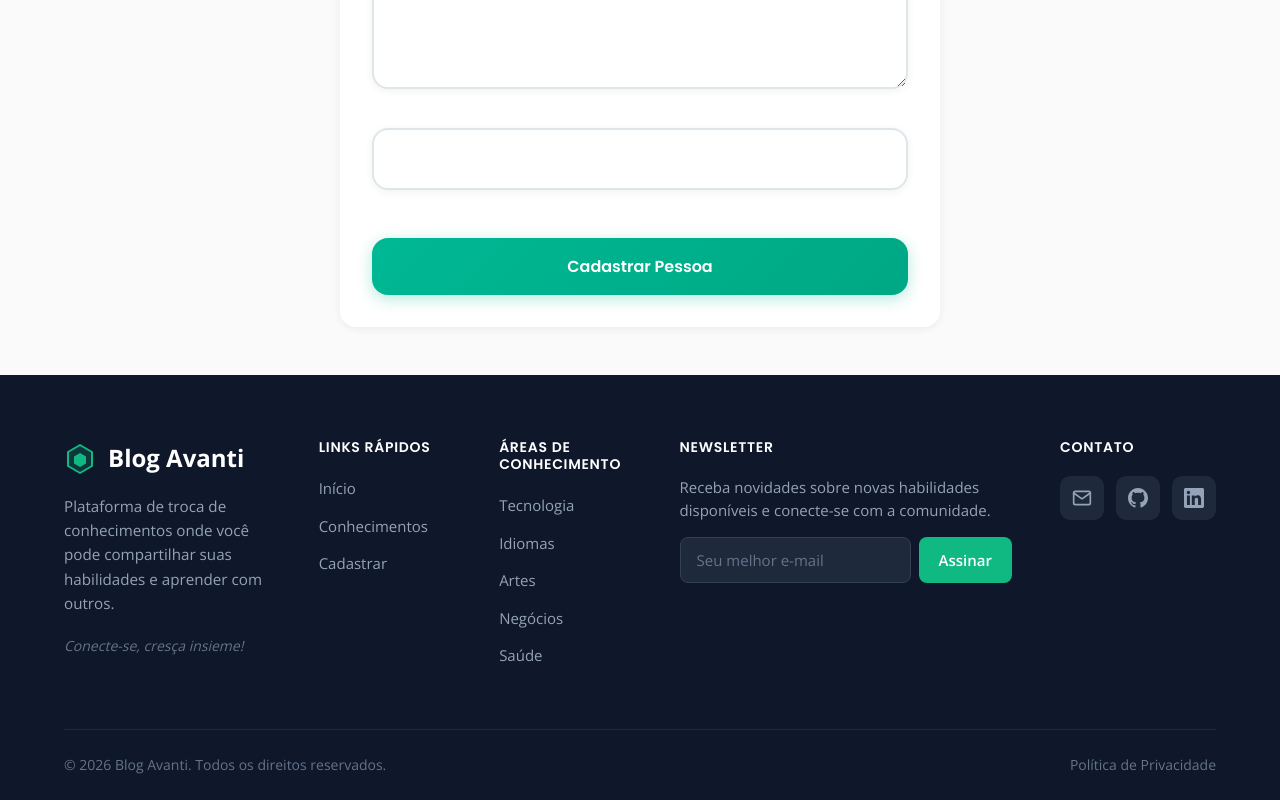
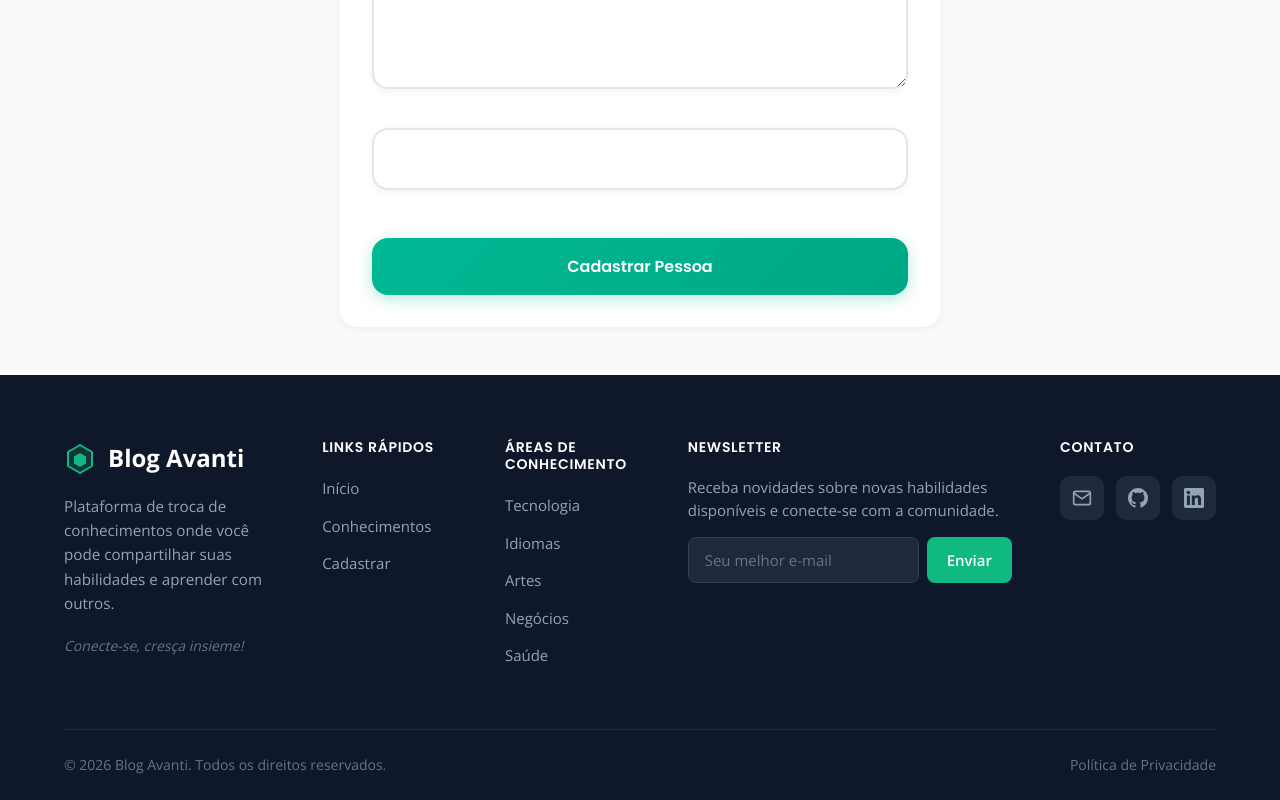
Before and after one commit to ElianeLunguinho/BLOGAVANTI, a React (Vite) app: page /cadastrar in a window 1280 px wide. Shown: the part 709-1509 px from the top of the page. Built offline with nearby package versions, Linux system fonts and the light colour scheme.

Commit message:
fix: change newsletter button text to Enviar

```diff
--- a/src/components/Footer/Footer.jsx
+++ b/src/components/Footer/Footer.jsx
@@ -108,7 +108,7 @@ const Footer = () => {
                   required
                 />
                 <button type="submit" className="newsletter-btn">
-                  Assinar
+                  Enviar
                 </button>
               </div>
             </form>
```
